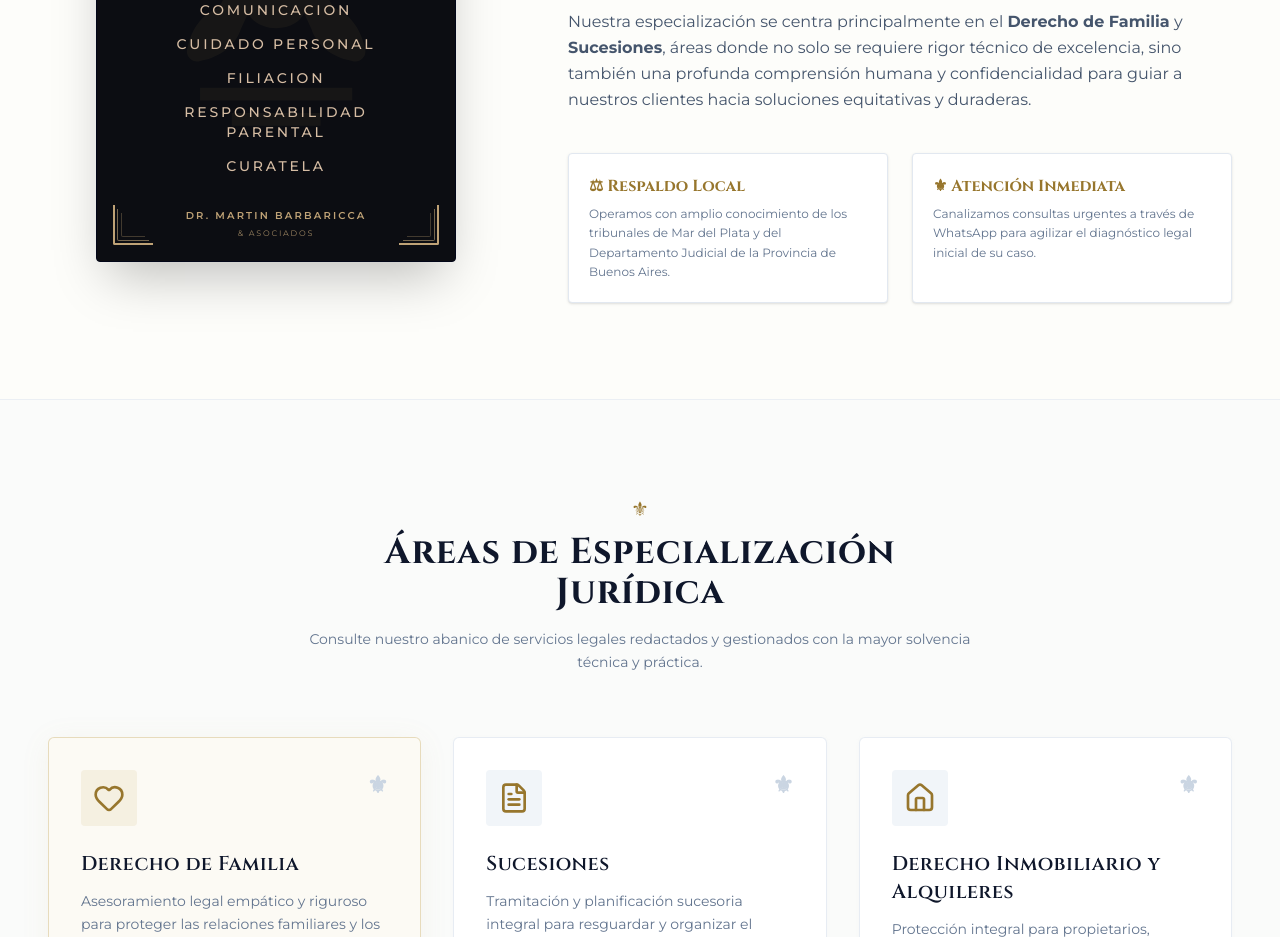
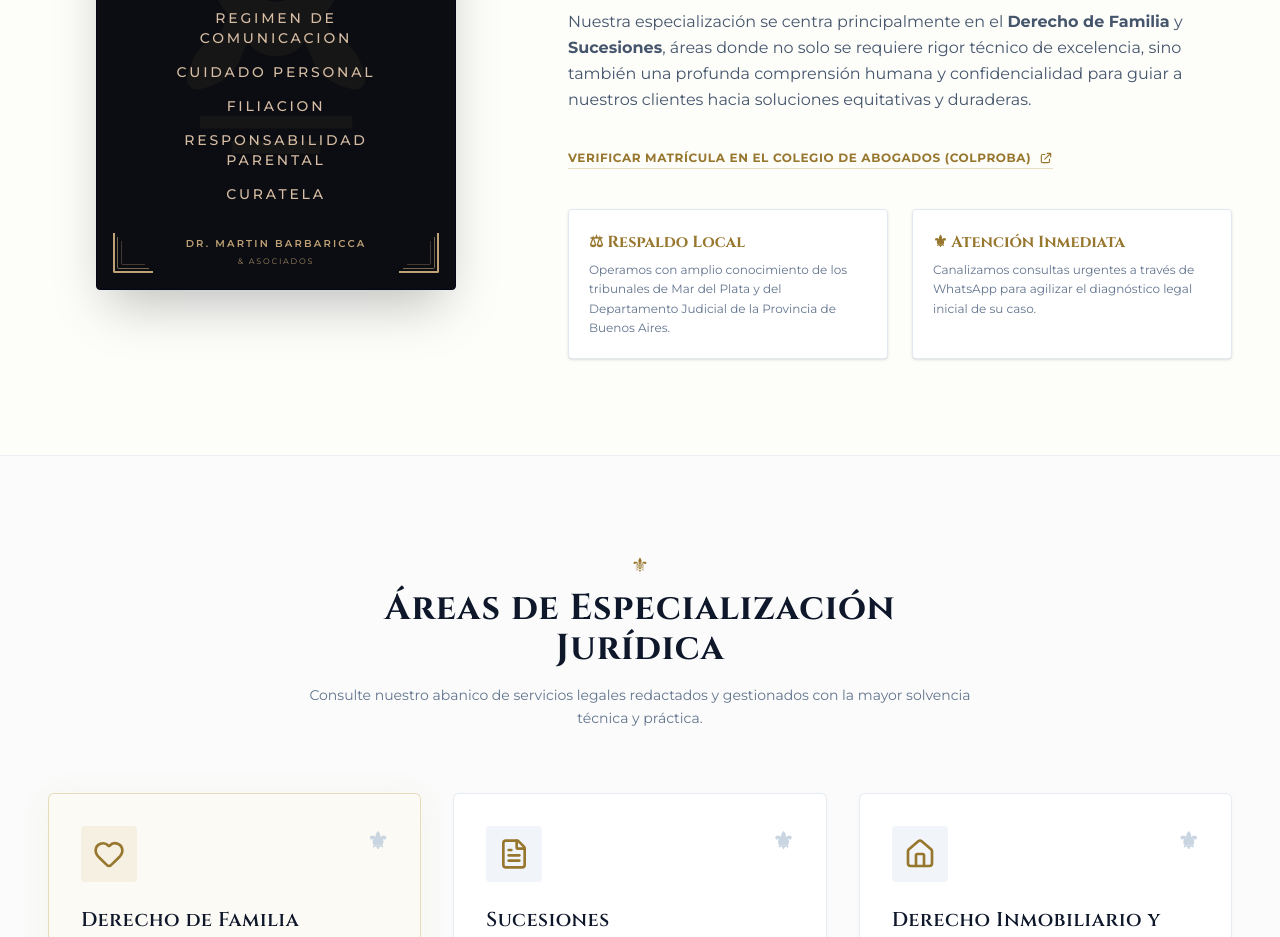
Before and after one commit to VicThorX/barbaricca-lawyer, a Next.js app: page / in a window 1280 px wide. Shown: the part 1280-2217 px from the top of the page. Built offline with nearby package versions, Linux system fonts and the light colour scheme.

Commit message:
feat: add direct Colproba profile link for Dr. Barbaricca matricula verification

```diff
--- a/src/app/page.tsx
+++ b/src/app/page.tsx
@@ -172,6 +172,20 @@ export default function Home() {
             <p className="text-sm sm:text-base text-slate-600 leading-relaxed">
               Nuestra especialización se centra principalmente en el <strong>Derecho de Familia</strong> y <strong>Sucesiones</strong>, áreas donde no solo se requiere rigor técnico de excelencia, sino también una profunda comprensión humana y confidencialidad para guiar a nuestros clientes hacia soluciones equitativas y duraderas.
             </p>
+
+            <div className="pt-2">
+              <a
+                href="https://matricula.colproba.org.ar/index.php/consulta/visualizar/30664"
+                target="_blank"
+                rel="noopener noreferrer"
+                className="inline-flex items-center gap-2 text-xs uppercase tracking-wider text-gold-600 hover:text-gold-700 font-bold border-b border-gold-500/30 hover:border-gold-600 pb-0.5 transition-all"
+              >
+                <span>Verificar Matrícula en el Colegio de Abogados (COLPROBA)</span>
+                <svg className="w-3.5 h-3.5" fill="none" stroke="currentColor" strokeWidth="2" viewBox="0 0 24 24">
+                  <path strokeLinecap="round" strokeLinejoin="round" d="M10 6H6a2 2 0 00-2 2v10a2 2 0 002 2h10a2 2 0 002-2v-4M14 4h6m0 0v6m0-6L10 14" />
+                </svg>
+              </a>
+            </div>
 
             <div className="grid grid-cols-1 sm:grid-cols-2 gap-4 md:gap-6 pt-4">
               <div className="p-5 bg-white border border-slate-200 shadow-sm rounded-sm">
```
